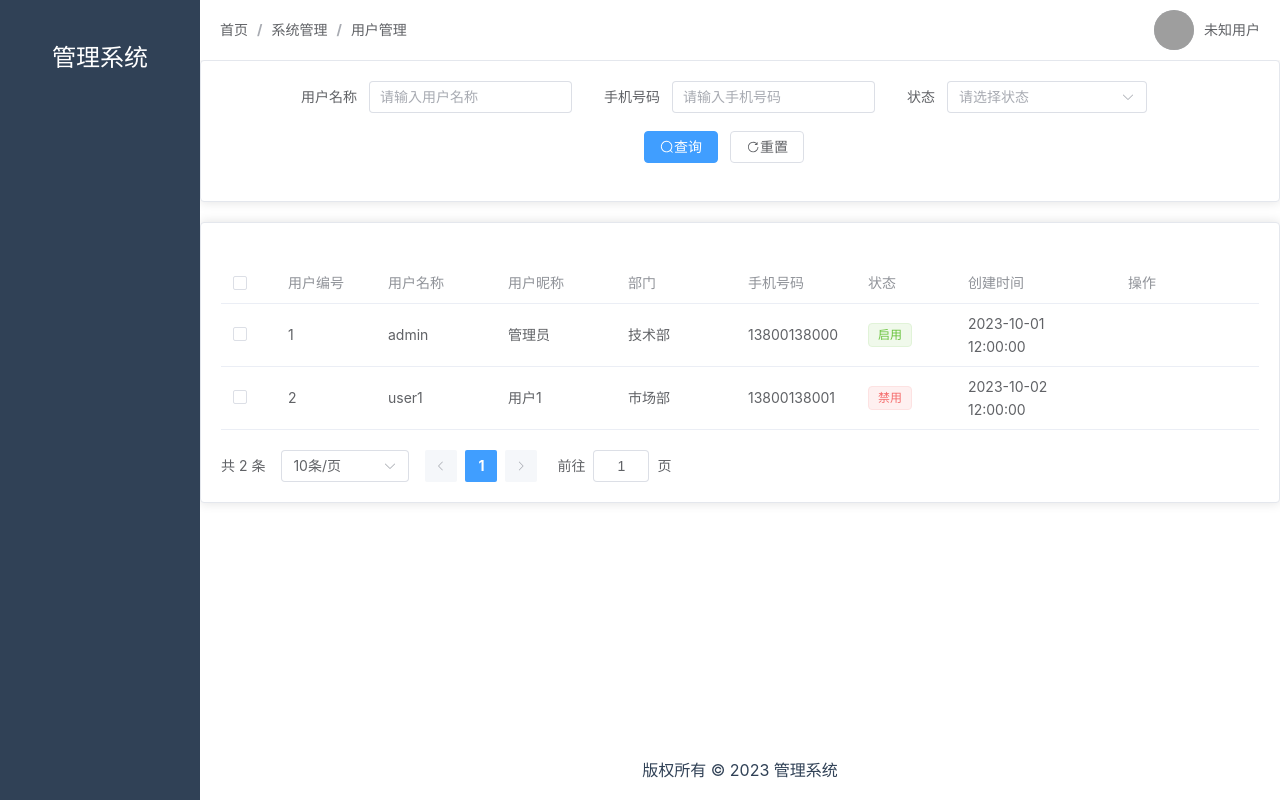
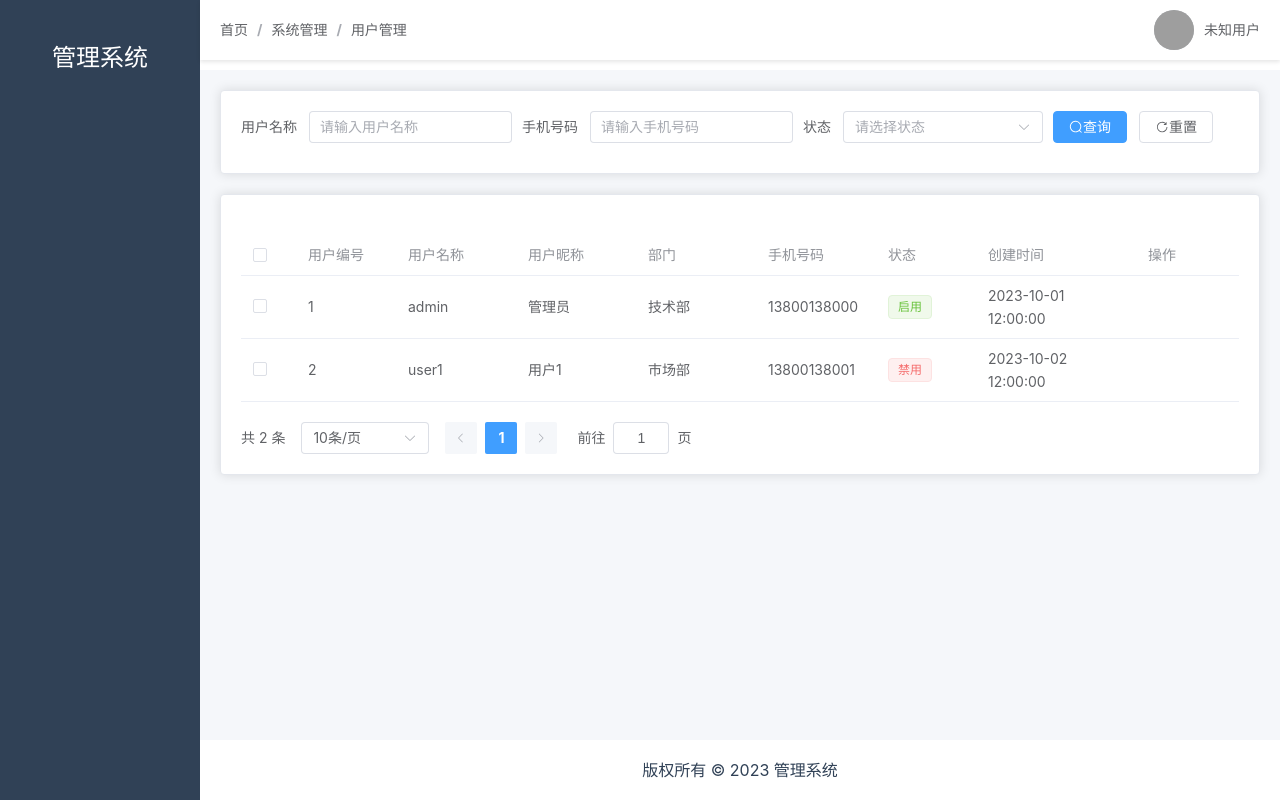
Before and after one commit to supermaodou/maodou-admin-web, a Vue app: page /system/user in a window 1280 px wide. Built offline with nearby package versions, Linux system fonts and the light colour scheme; sample sign-in values are in the browser's storage; grey boxes are pictures that could not be loaded.

Commit message:
调整页面样式

```diff
--- a/src/views/Home.vue
+++ b/src/views/Home.vue
@@ -9,17 +9,17 @@
                 <template v-for="menu in menus" :key="menu.path">
                     <!-- 一级菜单 -->
                     <el-menu-item v-if="!menu.children || menu.children.length === 0" :index="menu.path">
-                        <component style="width: 1em; height: 1em; margin-right: 8px" :is="menu.icon" />
+                        <component class="icon-component" :is="menu.icon" />
                         <span>{{ menu.title }}</span>
                     </el-menu-item>
                     <!-- 嵌套菜单 -->
                     <el-sub-menu v-else :index="menu.path">
                         <template #title>
-                            <component style="width: 1em; height: 1em; margin-right: 8px" :is="menu.icon" />
+                            <component class="icon-component" :is="menu.icon" />
                             <span>{{ menu.title }}</span>
                         </template>
                         <el-menu-item v-for="child in menu.children" :key="child.path" :index="child.path">
-                            <component style="width: 1em; height: 1em; margin-right: 8px" :is="child.icon" />
+                            <component class="icon-component" :is="child.icon" />
                             <span>{{ child.title }}</span>
                         </el-menu-item>
                     </el-sub-menu>
@@ -30,8 +30,7 @@
         <!-- 右侧内容区域 -->
         <el-container>
             <!-- 头部 -->
-            <el-header
-                style="background-color: #FFFFFF; color: white; line-height: 60px; display: flex; justify-content: space-between; align-items: center;">
+            <el-header class="header">
                 <!-- 面包屑 -->
                 <el-breadcrumb separator="/">
                     <el-breadcrumb-item v-for="item in breadcrumbs" :key="item.path">
@@ -53,7 +52,7 @@
             </el-header>
 
             <!-- 主体内容 -->
-            <el-main>
+            <el-main class="main-content">
                 <router-view /> <!-- 嵌套路由的占位符 -->
             </el-main>
 
@@ -137,11 +136,45 @@ html {
 }
 
 .el-main {
+    /* 移除默认的内边距 */
     padding: 0;
-    /* 移除默认的内边距 */
+    /* 减去头部高度 */
     height: calc(100vh - 60px);
-    /* 减去头部高度 */
     overflow: auto;
     /* 如果内容超出屏幕，显示滚动条 */
 }
+
+.icon-component {
+    width: 1em;
+    height: 1em;
+    margin-right: 8px
+}
+
+/* 顶部导航栏样式 */
+.header {
+    background-color: #FFFFFF;
+    color: white;
+    line-height: 60px;
+    display: flex;
+    justify-content: space-between;
+    align-items: center;
+    /* 添加阴影 */
+    box-shadow: 0 2px 4px rgba(0, 0, 0, 0.1);
+    /* 增加内边距 */
+    padding: 0 20px;
+    /* 增加与内容部分的间隙 */
+    margin-bottom: 10px;
+}
+
+/* 主体内容样式 */
+.main-content {
+    /* 增加内边距 */
+    padding: 20px;
+    /* 减去头部高度和间隙 */
+    height: calc(100vh - 70px);
+    /* 如果内容超出屏幕，显示滚动条 */
+    overflow: auto;
+    /* 添加背景色 */
+    background-color: #f5f7fa;
+}
 </style>
--- a/src/views/system/User.vue
+++ b/src/views/system/User.vue
@@ -2,7 +2,7 @@
   <div>
     <!-- 顶部：搜索过滤 -->
     <el-card style="margin-bottom: 20px;">
-      <el-form :inline="true" :model="searchForm" class="demo-form-inline">
+      <el-form :inline="true" :model="searchForm" class="demo-form-inline search-form">
         <el-form-item label="用户名称">
           <el-input v-model="searchForm.username" placeholder="请输入用户名称"></el-input>
         </el-form-item>
@@ -16,7 +16,7 @@
           </el-select>
         </el-form-item>
         <el-form-item>
-          <el-button type="primary"  @click="onSearch"><el-icon><Search /></el-icon>查询</el-button>
+          <el-button type="primary" @click="onSearch"><el-icon><Search /></el-icon>查询</el-button>
           <el-button @click="onReset"><el-icon><RefreshRight /></el-icon>重置</el-button>
         </el-form-item>
       </el-form>
@@ -25,11 +25,9 @@
     <!-- 功能按钮和用户列表 -->
     <el-card>
       <!-- 功能按钮 -->
-      <el-row style="margin-bottom: 20px;">
-        <el-col :span="24">
-          <el-button type="primary" @click="handleAdd" v-hasPermi="['system:user:add']"><el-icon><Plus /></el-icon>新增</el-button>
-          <el-button type="danger" @click="handleBatchDelete" v-hasPermi="['system:user:batchDelete']">批量删除</el-button>
-        </el-col>
+      <el-row class="action-buttons">
+        <el-button type="primary" @click="handleAdd" v-hasPermi="['system:user:add']"><el-icon><Plus /></el-icon>新增</el-button>
+        <el-button type="danger" @click="handleBatchDelete" v-hasPermi="['system:user:batchDelete']">批量删除</el-button>
       </el-row>
 
       <!-- 用户列表 -->
@@ -78,7 +76,6 @@
         @current-change="handlePageChange"
         layout="total, sizes, prev, pager, next, jumper"
       ></el-pagination>
-
     </el-card>
   </div>
 </template>
@@ -194,7 +191,30 @@ export default {
 </script>
 
 <style scoped>
-.el-card {
+/* 搜索表单靠左排列 */
+.search-form {
+  display: flex;
+  justify-content: flex-start;
+  align-items: center;
+  flex-wrap: wrap;
+}
+
+/* 搜索表单表单项之间的间距 */
+.search-form .el-form-item {
+  margin-right: 10px;
+  margin-bottom: 10px;
+}
+
+/* 功能按钮靠左排列 */
+.action-buttons {
+  display: flex;
+  justify-content: flex-start;
+  align-items: center;
   margin-bottom: 20px;
 }
+
+/* 功能按钮之间的间距 */
+.action-buttons .el-button {
+  margin-right: 10px;
+}
 </style>
```
